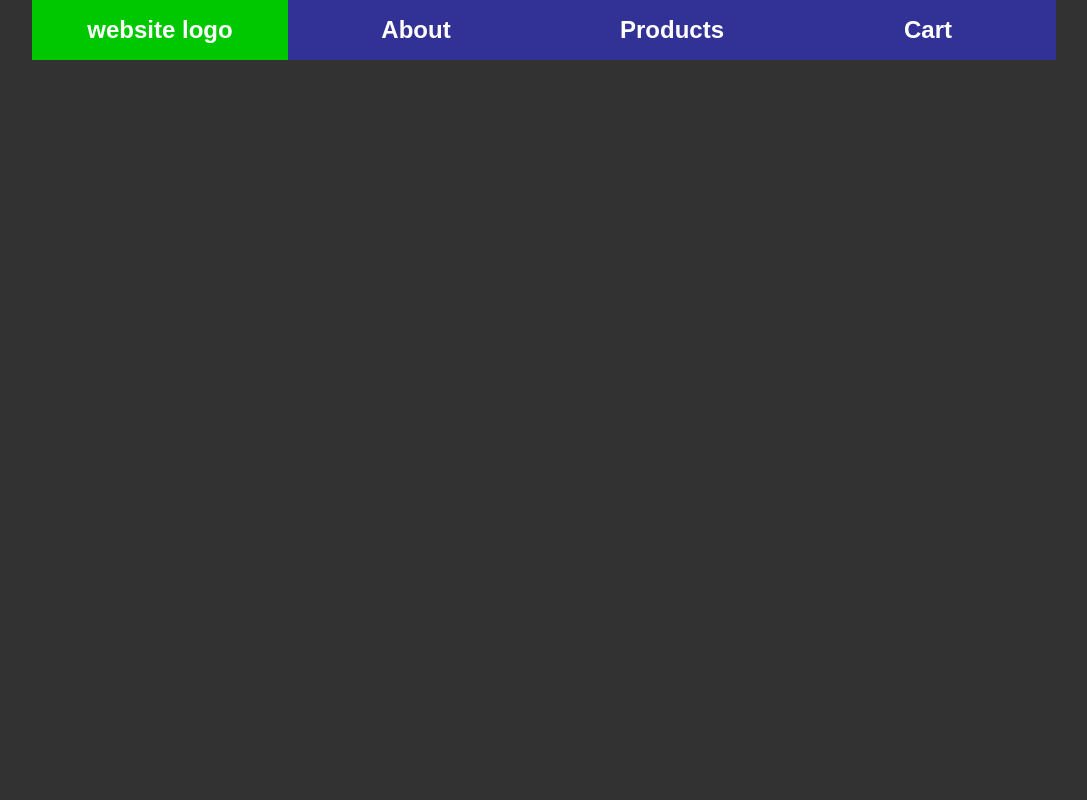
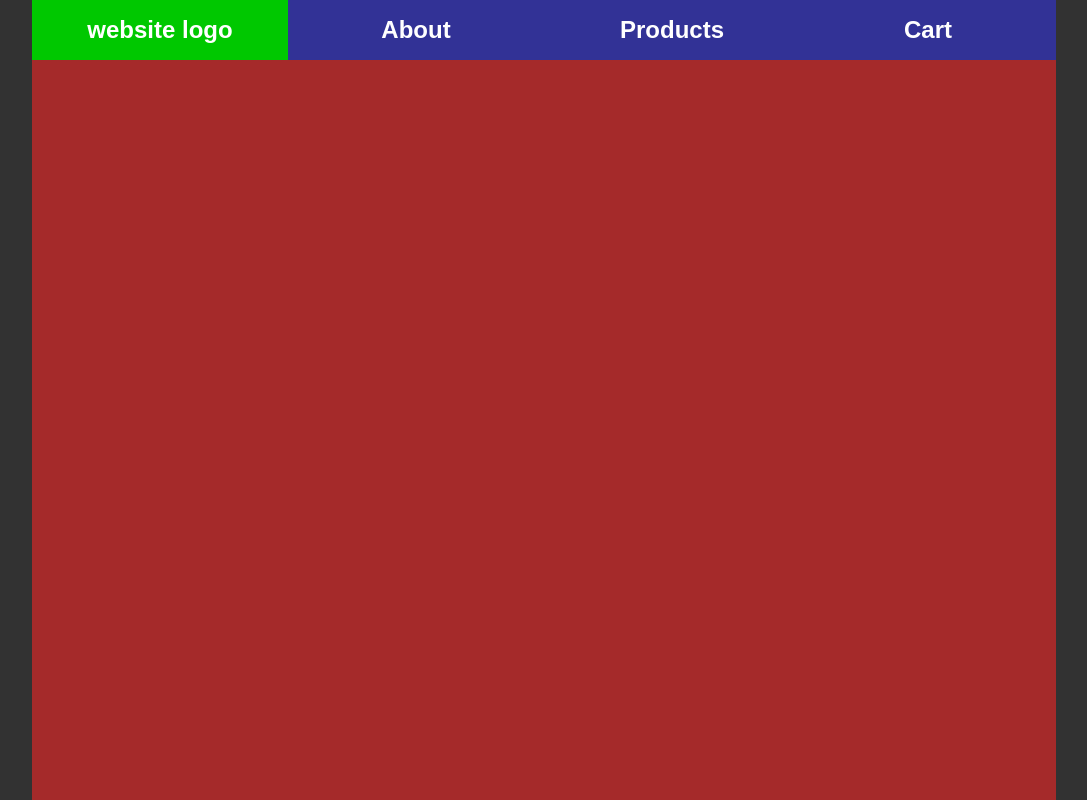
Before and after one commit to schidney/RatBrigadeHTMLProject, a plain HTML site: page index.html in a window 1280 px wide. Shown: the whole page, without its empty margins (96-1183 px from the left). Drawn offline with Linux system fonts and the light colour scheme.

Commit message:
added meta tags

```diff
--- a/index.html
+++ b/index.html
@@ -1,9 +1,9 @@
 <!DOCTYPE html>
 <html lang="en">
   <head>
-    <!--meta charset="UTF-8" /-->
-    <!--meta http-equiv="X-UA-Compatible" content="IE=edge" /-->
-    <!--meta name="viewport" content="width=device-width, initial-scale=1.0" /-->
+    <meta charset="UTF-8" />
+    <meta http-equiv="X-UA-Compatible" content="IE=edge" />
+    <meta name="viewport" content="width=device-width, initial-scale=1.0" />
     <link rel="stylesheet" href="ratStyles.css" />
     <title>Rat Brigade Page</title>
   </head>
--- a/ratStyles.css
+++ b/ratStyles.css
@@ -4,6 +4,7 @@ body {
   margin: 0px;
   background-color: rgb(50, 50, 50);
   color: rgb(255, 255, 255);
+  height: 100%;
 }
 
 p {
@@ -40,7 +41,9 @@ p {
 
 .frontBar {
   width: 80%;
+  height: 100%;
   margin: auto;
+  background-color: brown;
 }
 
 .centerText {
```
